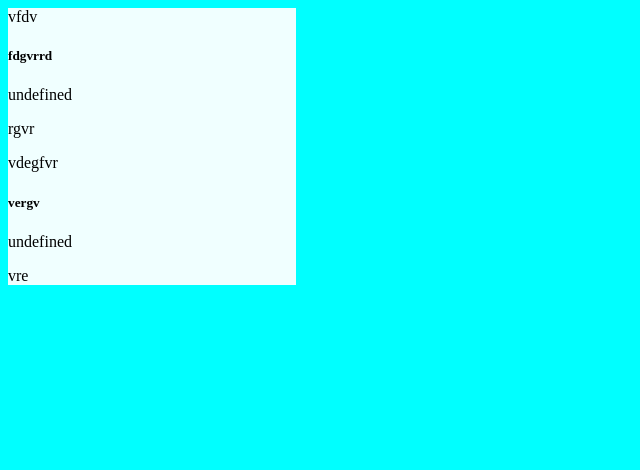
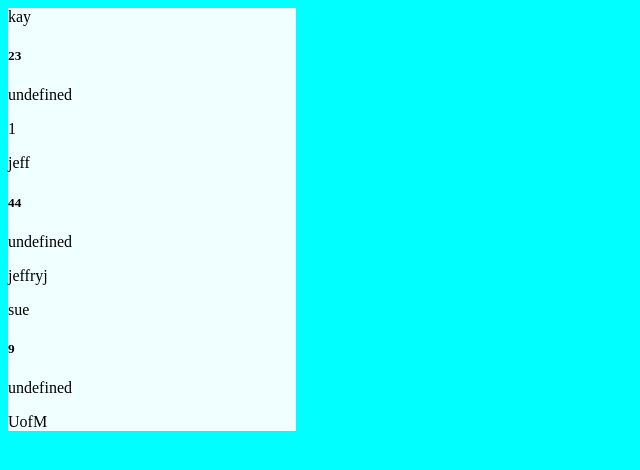
Before and after one commit to klmitchy/Employee-Dir, a website: page dist/index.html in a window 1280 px wide. Shown: the whole page, without its empty margins (0-640 px from the left). Drawn offline with nearby package versions, Linux system fonts and the light colour scheme.

Commit message:
last bit of css

```diff
--- a/dist/index.html
+++ b/dist/index.html
@@ -17,19 +17,27 @@
 
 
         <div class="card text-white bg-info mb-3" style="max-width: 18rem;">
-        <div class="card-header">vfdv</div>
+        <div class="card-header">kay</div>
         <div class="card-body">
-          <h5 class="card-title">fdgvrrd</h5>
+          <h5 class="card-title">23</h5>
           <p class="card-text">undefined</p>
-          <p class="card-text">rgvr</p>
+          <p class="card-text">1</p>
           </div>
 
         <div class="card text-white bg-info mb-3" style="max-width: 18rem;">
-        <div class="card-header">vdegfvr</div>
+        <div class="card-header">jeff</div>
         <div class="card-body">
-          <h5 class="card-title">vergv</h5>
+          <h5 class="card-title">44</h5>
           <p class="card-text">undefined</p>
-          <p class="card-text">vre</p>
+          <p class="card-text">jeffryj</p>
+          </div>
+
+        <div class="card text-white bg-info mb-3" style="max-width: 18rem;">
+        <div class="card-header">sue</div>
+        <div class="card-body">
+          <h5 class="card-title">9</h5>
+          <p class="card-text">undefined</p>
+          <p class="card-text">UofM</p>
           </div>
 
 
```
Also changed, not shown: dist/dist/style.css (renamed from dist/style.css).
